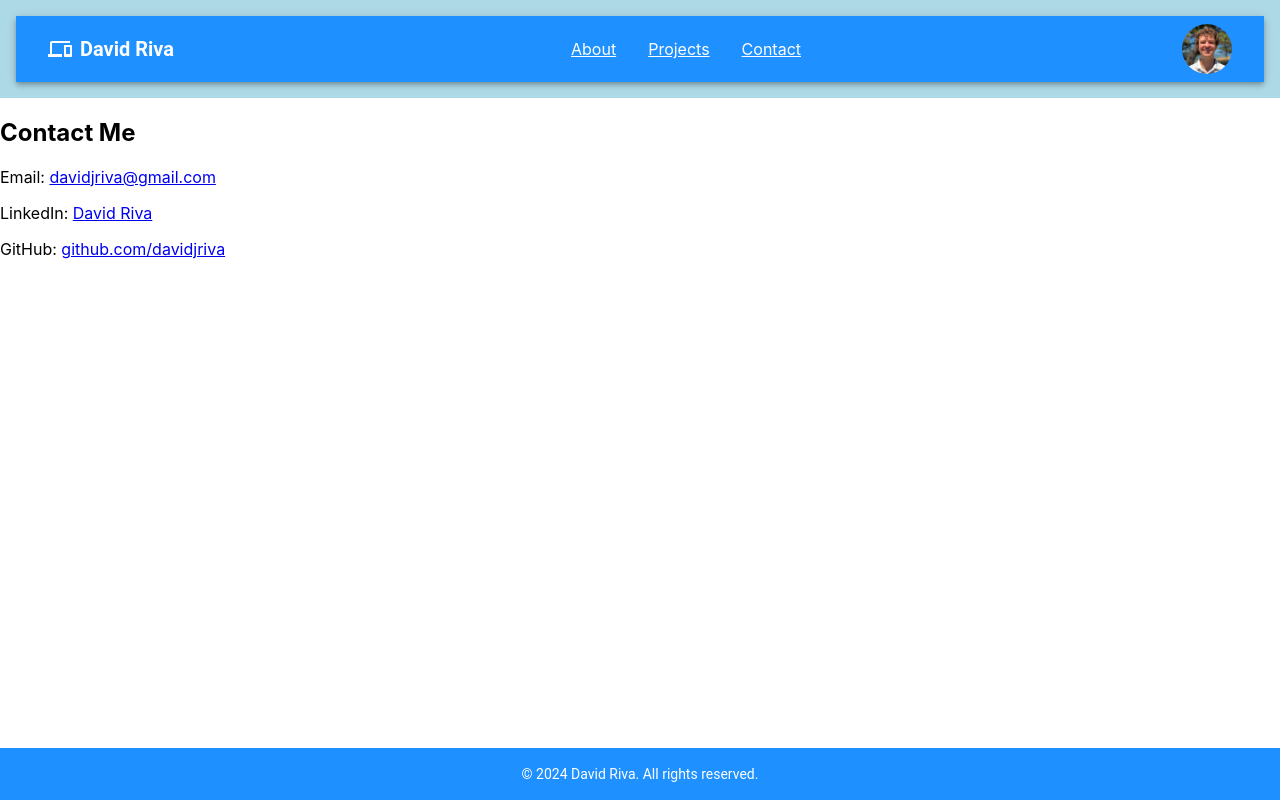
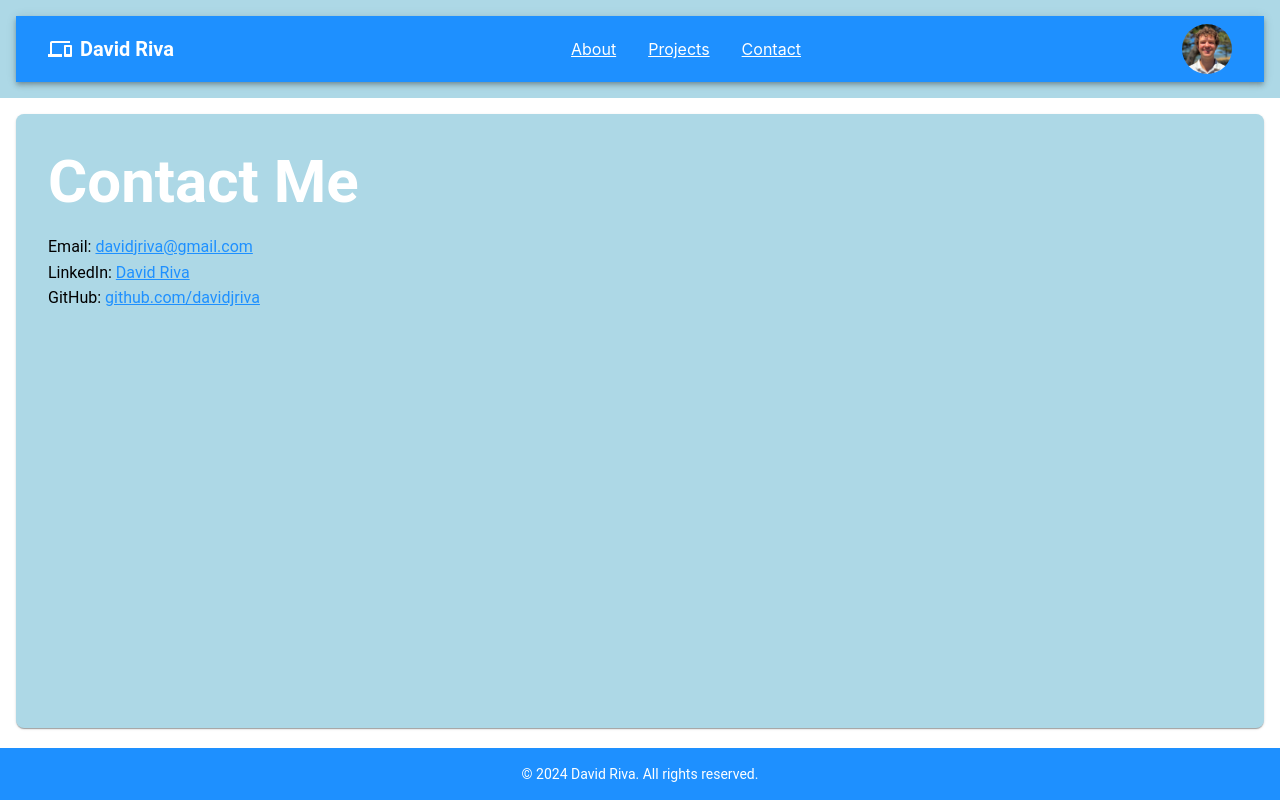
Before and after one commit to davidjriva/Personal-Portfolio, a React (Create React App) app: page /contact in a window 1280 px wide. Built offline with nearby package versions, Linux system fonts and the light colour scheme.

Commit message:
make pages use theme

```diff
--- a/package.json
+++ b/package.json
@@ -1,5 +1,5 @@
 {
-  "name": "my-app",
+  "name": "personal-portfolio",
   "version": "0.1.0",
   "private": true,
   "dependencies": {
--- a/src/components/About.js
+++ b/src/components/About.js
@@ -7,7 +7,6 @@ const About = () => {
 
   return (
     <Box
-      id="about"
       sx={{
         backgroundColor: theme.palette.background.default,
         padding: theme.spacing(4),
--- a/src/components/Contact.js
+++ b/src/components/Contact.js
@@ -1,25 +1,56 @@
 import React from 'react';
+import { Box, Typography } from '@mui/material';
+import { useTheme } from '@mui/material/styles';
 
 const Contact = () => {
+  const theme = useTheme();
+
   return (
-    <section id="contact">
-      <h2>Contact Me</h2>
-      <p>
-        Email: <a href="mailto:davidjriva@gmail.com">davidjriva@gmail.com</a>
-      </p>
-      <p>
+    <Box
+      sx={{
+        backgroundColor: theme.palette.background.default,
+        padding: theme.spacing(4),
+        borderRadius: '8px',
+        margin: theme.spacing(2),
+        boxShadow: theme.shadows[1],
+        minHeight: 'calc(100vh - 250px)',
+      }}
+    >
+      <Typography
+        variant="h2"
+        sx={{ color: theme.palette.text.primary, marginBottom: theme.spacing(2) }}
+      >
+        Contact Me
+      </Typography>
+      <Typography variant="body1" sx={{ color: theme.palette.text.secondary, lineHeight: 1.6 }}>
+        Email:{' '}
+        <a href="mailto:davidjriva@gmail.com" style={{ color: theme.palette.primary.main }}>
+          davidjriva@gmail.com
+        </a>
+      </Typography>
+      <Typography variant="body1" sx={{ color: theme.palette.text.secondary, lineHeight: 1.6 }}>
         LinkedIn:{' '}
-        <a href="https://www.linkedin.com/in/david-j-riva" target="_blank" rel="noopener noreferrer">
+        <a
+          href="https://www.linkedin.com/in/david-j-riva"
+          target="_blank"
+          rel="noopener noreferrer"
+          style={{ color: theme.palette.primary.main }}
+        >
           David Riva
         </a>
-      </p>
-      <p>
+      </Typography>
+      <Typography variant="body1" sx={{ color: theme.palette.text.secondary, lineHeight: 1.6 }}>
         GitHub:{' '}
-        <a href="https://github.com/davidjriva" target="_blank" rel="noopener noreferrer">
+        <a
+          href="https://github.com/davidjriva"
+          target="_blank"
+          rel="noopener noreferrer"
+          style={{ color: theme.palette.primary.main }}
+        >
           github.com/davidjriva
         </a>
-      </p>
-    </section>
+      </Typography>
+    </Box>
   );
 };
 
--- a/src/components/Projects.js
+++ b/src/components/Projects.js
@@ -1,18 +1,50 @@
 import React from 'react';
+import { Box, Typography, Button } from '@mui/material';
+import { useTheme } from '@mui/material/styles';
 
 const Projects = () => {
+  const theme = useTheme();
+
   return (
-    <section id="projects">
-      <h2>My Projects</h2>
-      <div className="project">
-        <h3>Nature Nomads</h3>
-        <p>An e-commerce platform for booking nature tours. Built with Node.js, Express, MongoDB, and more.</p>
-        <a href="https://github.com/davidjriva/nodejs_projects/tree/main/nature-nomads" target="_blank" rel="noopener noreferrer">
+    <Box
+      id="projects"
+      sx={{
+        backgroundColor: theme.palette.background.default,
+        padding: theme.spacing(4),
+        borderRadius: '8px',
+        margin: theme.spacing(2),
+        boxShadow: theme.shadows[1],
+        minHeight: 'calc(100vh - 250px)',
+      }}
+    >
+      <Typography
+        variant="h2"
+        sx={{ color: theme.palette.text.primary, marginBottom: theme.spacing(2) }}
+      >
+        My Projects
+      </Typography>
+      <Box className="project" sx={{ marginBottom: theme.spacing(3) }}>
+        <Typography variant="h3" sx={{ color: theme.palette.text.primary }}>
+          Nature Nomads
+        </Typography>
+        <Typography variant="body1" sx={{ color: theme.palette.text.secondary, lineHeight: 1.6 }}>
+          An e-commerce platform for booking nature tours. Built with Node.js, Express, MongoDB, and
+          more.
+        </Typography>
+        <Button
+          variant="contained"
+          color="primary"
+          sx={{ marginTop: theme.spacing(2) }}
+          component="a"
+          href="https://github.com/davidjriva/nodejs_projects/tree/main/nature-nomads"
+          target="_blank"
+          rel="noopener noreferrer"
+        >
           View Project
-        </a>
-      </div>
+        </Button>
+      </Box>
       {/* Add more projects as needed */}
-    </section>
+    </Box>
   );
 };
 
```
